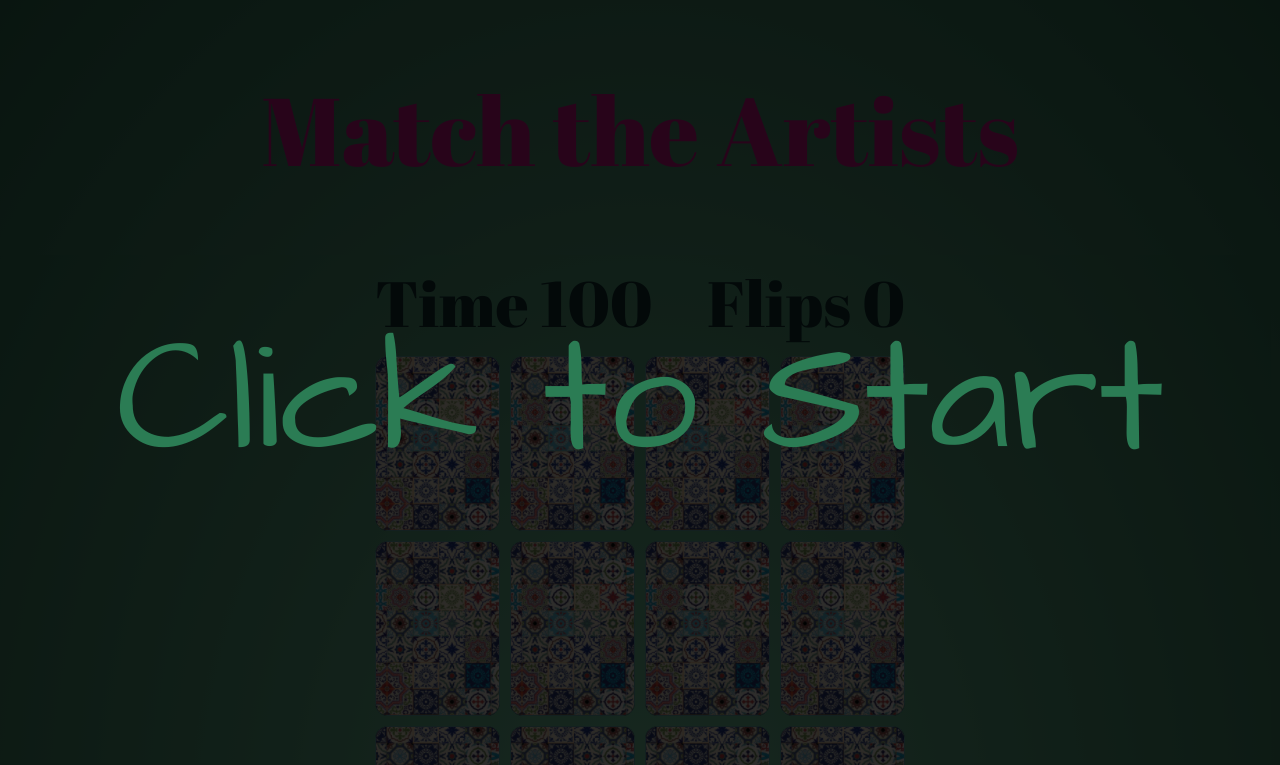
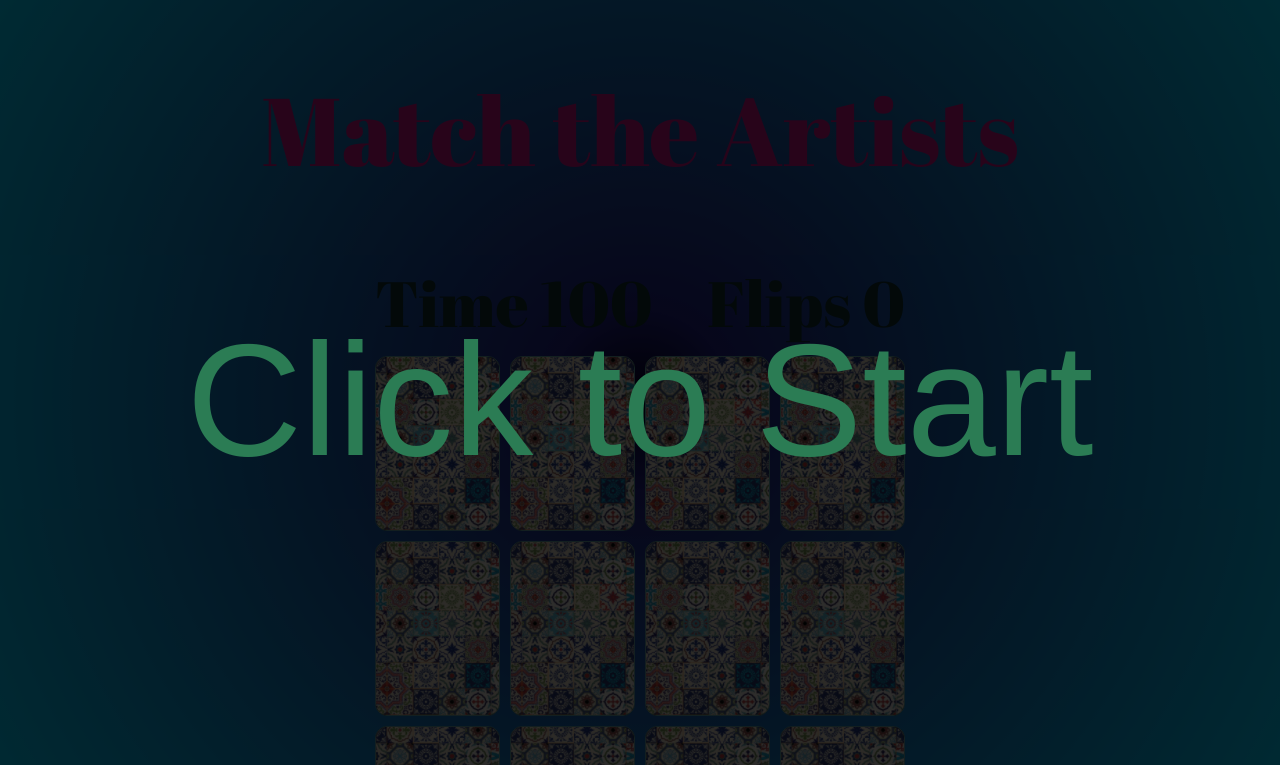
Before and after one commit to MorganEJLA/memory-game, a plain HTML site: page index.html in a window 1280 px wide. Shown: the top 765 px of the page. Drawn offline with Linux system fonts and the light colour scheme.

Commit message:
Changed some colors

```diff
--- a/style.css
+++ b/style.css
@@ -11,7 +11,8 @@
 
     body {
         margin: 0;
-        background: radial-gradient(#74c69d,#2d6a4f);
+        background: rgb(2,0,36);
+        background: radial-gradient(circle, rgba(2,0,36,1) 0%, rgba(35,35,135,1) 12%, rgba(0,212,255,1) 100%);
         font-family: 'Abril Fatface', cursive;
         font-family: 'Architects Daughter', cursive;
 
@@ -47,7 +48,9 @@
     margin: 50px;
     justify-content: center;
     perspective: 500px;
+    max-height:50vh;
   }
+
 
 
 
@@ -99,7 +102,7 @@
     align-items: center;
     z-index: 100;
     color: #2b7c54;
-    font-family: Architects Daughter;
+    font-family: "Josefin Sans", sans-serif;
   }
 
   .overlay-text-small {
```
